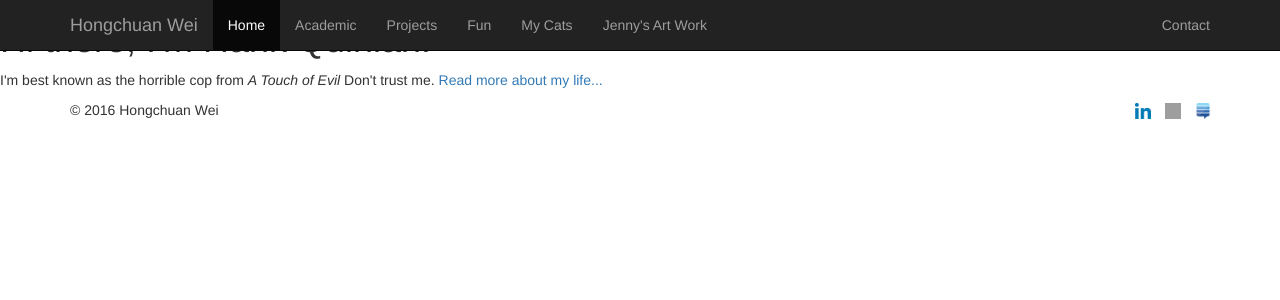
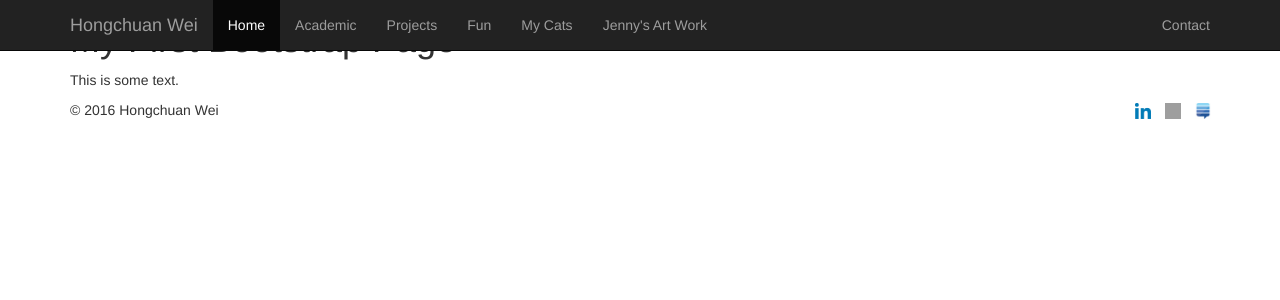
Before and after one commit to hongchuanwei/hongchuanwei.github.io, a Jekyll site: the page built from index.html, in a window 1280 px wide. Shown: the top 300 px of the page. Built offline with Jekyll 4.4.1, drawn with Linux system fonts in a browser that asks for light colours; nearby versions of some CDN libraries; grey boxes are pictures that could not be loaded.

Commit message:
index.html

```diff
--- a/index.html
+++ b/index.html
@@ -3,10 +3,10 @@ layout: default
 title: Hongchuan Wei Personal Page
 ---
 
-<div class="blurb">
-	<h1>Hi there, I'm Hank Quinlan!</h1>
-	<p>I'm best known as the horrible cop from <em>A Touch of Evil</em> Don't trust me. <a href="/about">Read more about my life...</a></p>
-</div><!-- /.blurb -->
+<div class="container">
+  <h1>My First Bootstrap Page</h1>
+  <p>This is some text.</p>
+</div>
 
 <!--
 
```
